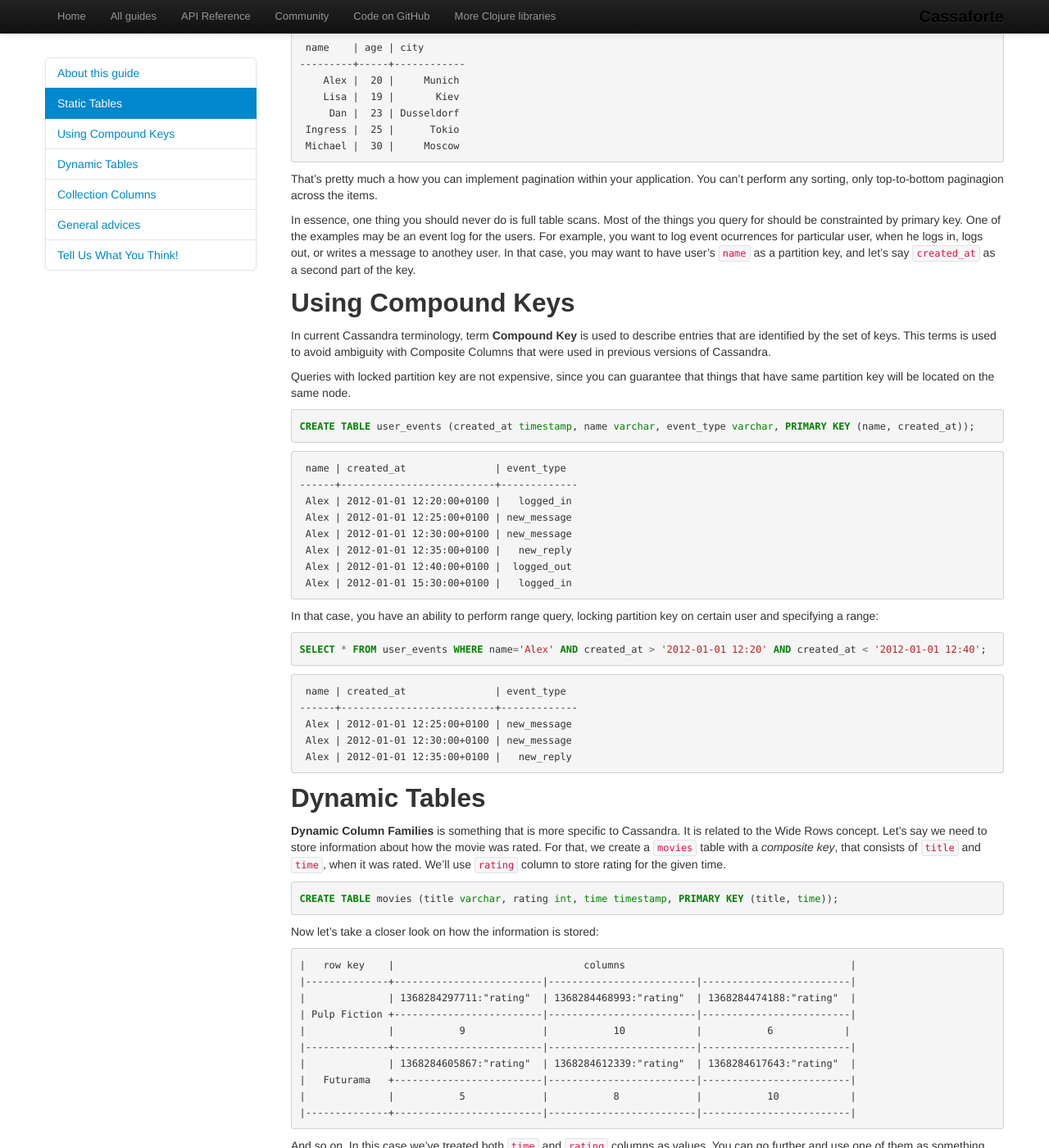
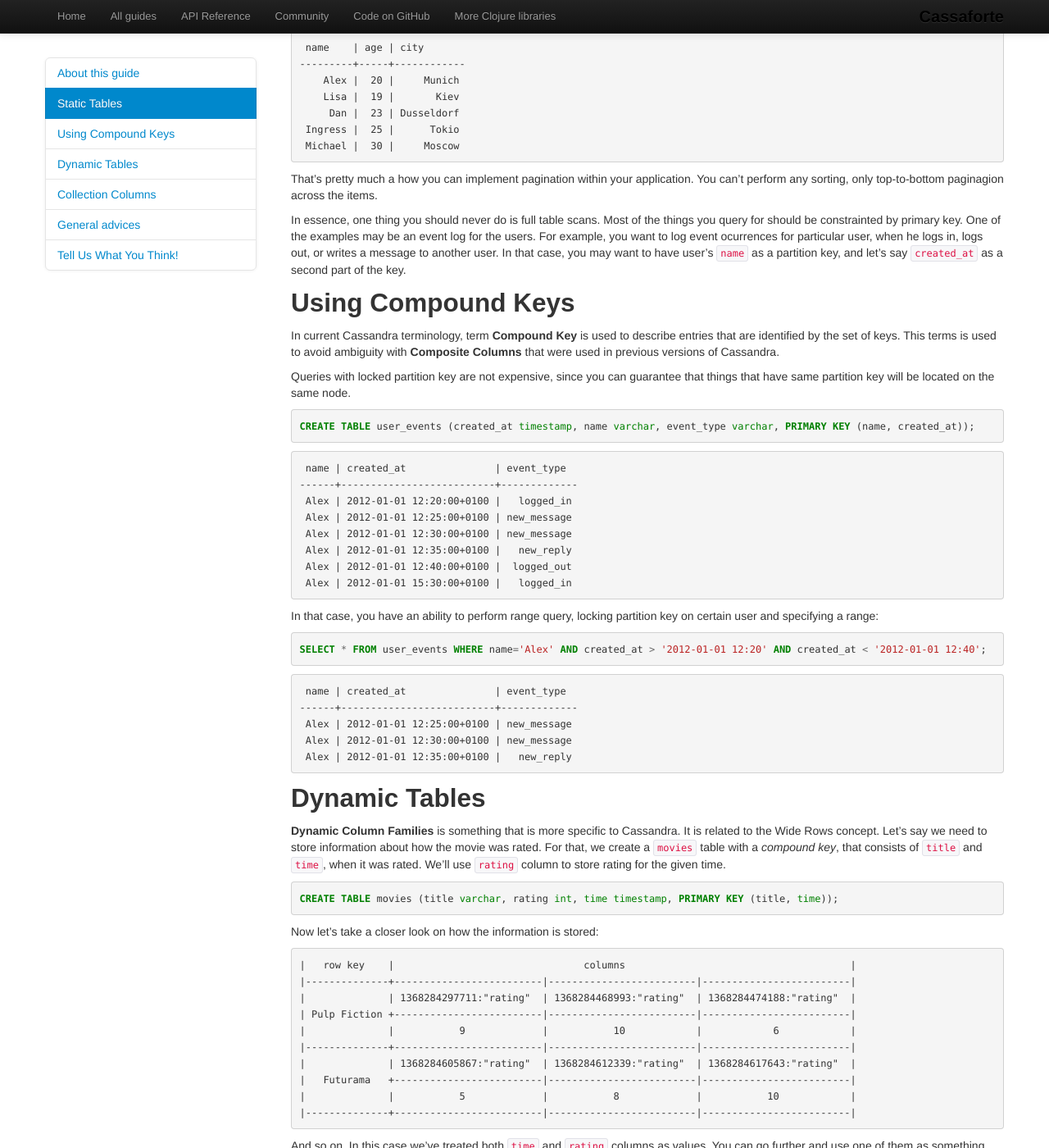
Before and after one commit to clojurewerkz/cassaforte.docs, a Jekyll site: the page built from articles/data_modelling.md, in a window 1280 px wide and 1400 px high, scrolled down 1029 px. Shown: the whole window at 82% size. Built offline with Jekyll 4.4.1, drawn with Linux system fonts in a browser that asks for light colours; Markdown is read by kramdown in place of the engine named in the settings.

Commit message:
Fix typos reported by Alex Kazlou

````diff
--- a/articles/data_modelling.md
+++ b/articles/data_modelling.md
@@ -80,13 +80,13 @@ paginagion across the items.
 
 In essence, one thing you should never do is full table scans. Most of the things you query for should be constrainted by
 primary key. One of the examples may be an event log for the users. For example, you want to log event ocurrences for particular
-user, when he logs in, logs out, or writes a message to anothey user. In that case, you may want to have user's `name` as
+user, when he logs in, logs out, or writes a message to another user. In that case, you may want to have user's `name` as
 a partition key, and let's say `created_at` as a second part of the key.
 
 ## Using Compound Keys
 
 In current Cassandra terminology, term __Compound Key__ is used to describe entries that are identified
-by the set of keys. This terms is used to avoid ambiguity with Composite Columns that were used in previous
+by the set of keys. This terms is used to avoid ambiguity with __Composite Columns__ that were used in previous
 versions of Cassandra.
 
 Queries with locked partition key are not expensive, since you can guarantee that things that
@@ -126,7 +126,7 @@ SELECT * FROM user_events WHERE name='Alex' AND created_at > '2012-01-01 12:20'
 __Dynamic Column Families__ is something that is more specific to Cassandra.
 It is related to the Wide Rows concept. Let's say we need to store information
 about how the movie was rated. For that, we create a `movies` table with a
-_composite key_, that consists of `title` and `time`, when it was rated. We'll use
+_compound key_, that consists of `title` and `time`, when it was rated. We'll use
 `rating` column to store rating for the given time.
 
 ```sql
@@ -140,7 +140,7 @@ Now let's take a closer look on how the information is stored:
 |--------------+-------------------------|-------------------------|-------------------------|
 |              | 1368284297711:"rating"  | 1368284468993:"rating"  | 1368284474188:"rating"  |
 | Pulp Fiction +-------------------------|-------------------------|-------------------------|
-|              |           9             |           10            |           6            |
+|              |           9             |           10            |            6            |
 |--------------+-------------------------|-------------------------|-------------------------|
 |              | 1368284605867:"rating"  | 1368284612339:"rating"  | 1368284617643:"rating"  |
 |   Futurama   +-------------------------|-------------------------|-------------------------|
````
Also changed, not shown: articles/cassandra_concepts.md (+1 -2 lines), articles/troubleshooting.md (+2 -2 lines).
